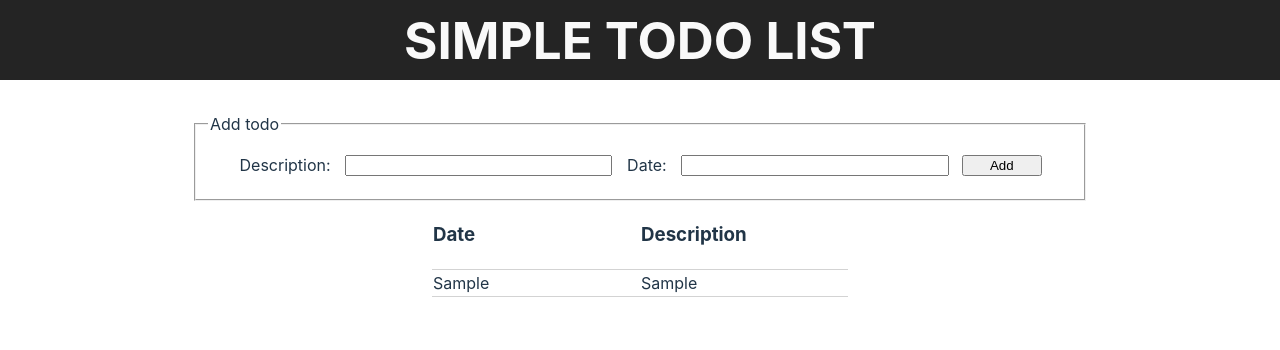
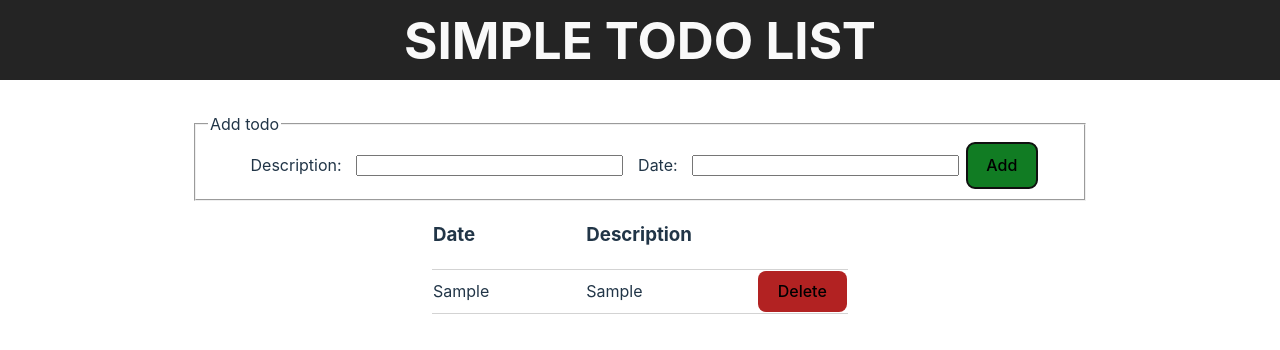
Before and after one commit to RenneJ/todolist, a React (Vite) app: page / in a window 1280 px wide. Both pictures are taken after typing "Sample", "Sample" into the empty fields and a click on the input "Add". Shown: the top 350 px of the page. Built offline with nearby package versions, Linux system fonts and the light colour scheme.

Commit message:
'Todolist poisto toiminnolla' tehty

```diff
--- a/index.html
+++ b/index.html
@@ -4,7 +4,7 @@
     <meta charset="UTF-8" />
     <link rel="icon" type="image/svg+xml" href="/vite.svg" />
     <meta name="viewport" content="width=device-width, initial-scale=1.0" />
-    <title>TEST</title>
+    <title>My ToDo List</title>
   </head>
   <body>
     <div id="top-bar"><h1 id="top-title">SIMPLE TODO LIST</h1></div>
--- a/src/App.css
+++ b/src/App.css
@@ -50,7 +50,7 @@ label {
   text-align: center;
 }
 
-input {
+.text-input {
   margin: 1em 0.5em;
   width: 30%;
 }
@@ -80,5 +80,25 @@ td {
 }
 
 #add-btn {
-  width: 80px;
+  border-radius: 8px;
+  border: 1px solid transparent;
+  padding: 0.6em 1.2em;
+  font-size: 1em;
+  font-weight: 500;
+  font-family: inherit;
+  background-color: #117c23;
+  cursor: pointer;
+  transition: border-color 0.25s;
 }
+
+#add-btn:hover {
+  border-color: #242424;
+}
+#add-btn:focus,
+#add-btn:focus-visible {
+  outline: 4px auto -webkit-focus-ring-color;
+}
+
+.del-btn {
+  background-color: firebrick;
+}
--- a/src/App.jsx
+++ b/src/App.jsx
@@ -15,10 +15,15 @@ function App() {
     setItem({description:'', date:''});
   }
 
-  const printTasks = itemList.map((item) =>
-        <tr>
+  function handleDelete(deleteIndex) {
+    setItemList(itemList.filter((item, index) => index !== deleteIndex)); // jätetään "uuteen" listaan ne alkiot joiden index on ERI kuin klikatun rivin
+  }
+
+  const itemRows = itemList.map((item, index) =>
+        <tr key = {index}>
           <td>{item.date}</td>
           <td>{item.description}</td>
+          <td><button className="del-btn" onClick={() => {handleDelete(index)}}>Delete</button></td>
         </tr>
 
   );
@@ -29,9 +34,9 @@ function App() {
       <fieldset>
         <legend>Add todo</legend>
         <label>Description: </label>
-        <input type="text" name="description" value={item.description} onChange={changeState}/>
+        <input className="text-input" type="text" name="description" value={item.description} onChange={changeState}/>
         <label>Date: </label>
-        <input type="text" name="date" value={item.date} onChange={changeState}/>
+        <input className="text-input" type="text" name="date" value={item.date} onChange={changeState}/>
         <input id="add-btn" type="submit" value="Add" />
       </fieldset>
       </form>
@@ -41,7 +46,7 @@ function App() {
             <td><h3>Date</h3></td>
             <td><h3>Description</h3></td>
           </tr>
-          {printTasks}
+          {itemRows}
         </tbody>
       </table>
     </div>
--- a/src/index.css
+++ b/src/index.css
@@ -44,12 +44,12 @@ button {
   font-size: 1em;
   font-weight: 500;
   font-family: inherit;
-  background-color: #1a1a1a;
+  /*background-color: #1a1a1a;*/
   cursor: pointer;
   transition: border-color 0.25s;
 }
 button:hover {
-  border-color: #646cff;
+  border-color: #242424;
 }
 button:focus,
 button:focus-visible {
@@ -65,7 +65,7 @@ button:focus-visible {
     color: #747bff;
   }
   button {
-    background-color: #f9f9f9;
+    /*background-color: #f9f9f9;*/
   }
 }
 
```
